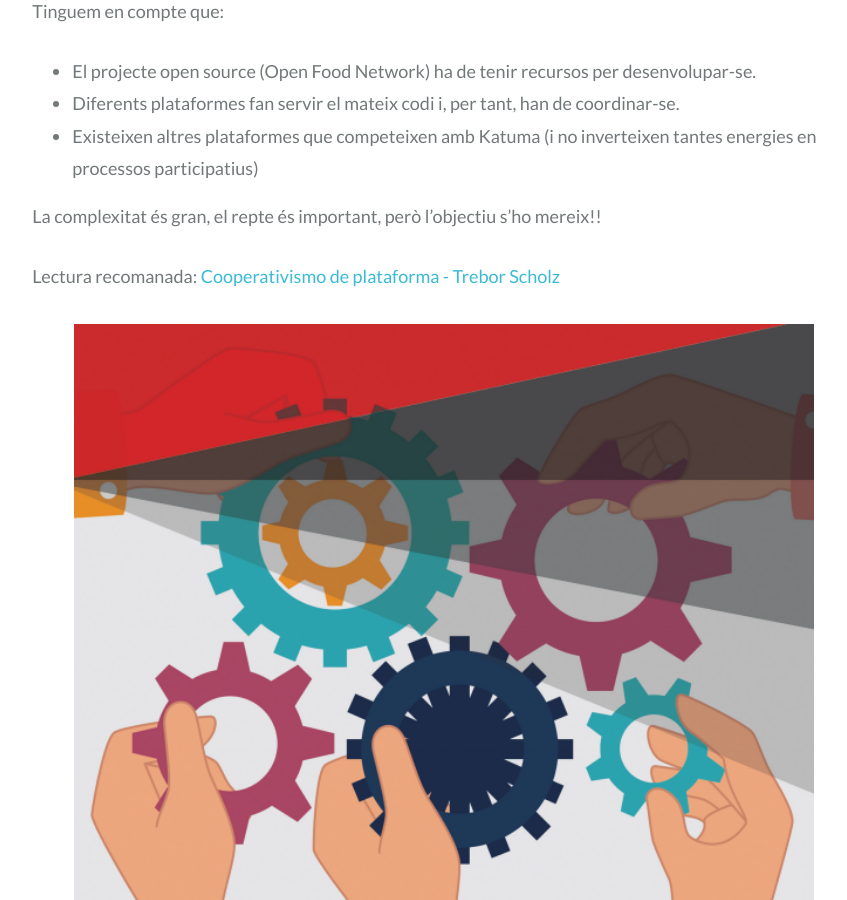
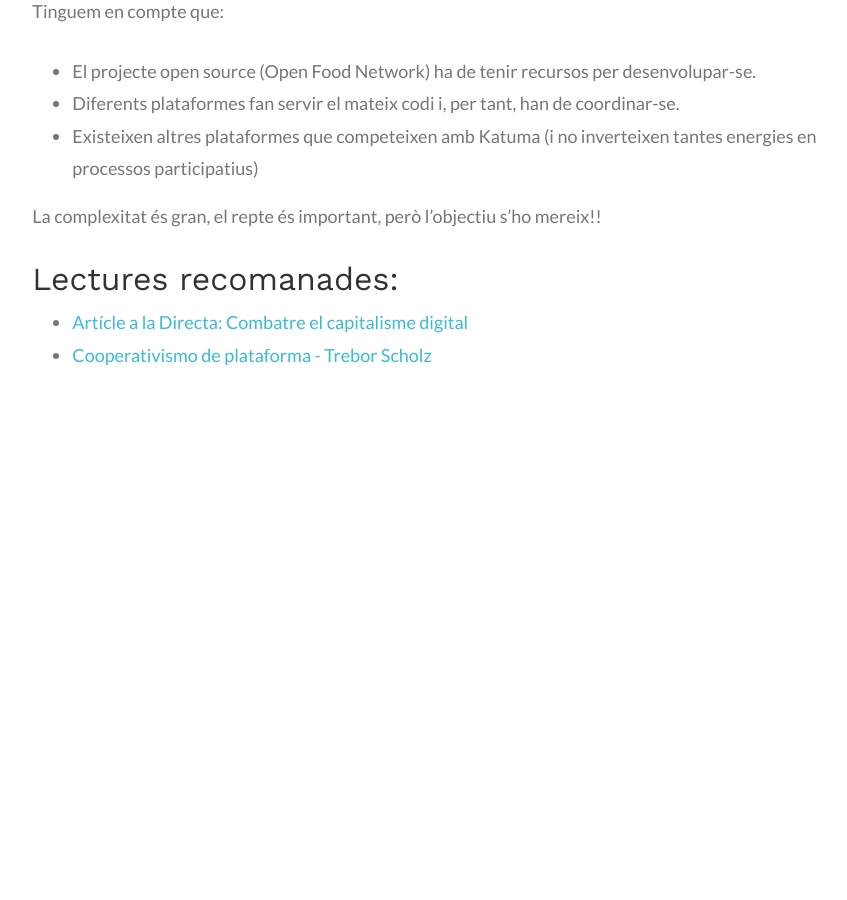
Before and after one commit to coopdevs/coopdevs-old-web, a Jekyll site: the page built from _posts/2018-07-23-cooperativisme-de-plataforma.md, in a window 1280 px wide and 900 px high, scrolled down 3766 px. Shown: the whole window, without its empty margins (196-1043 px from the left). Built offline with Jekyll 4.4.1, drawn with Linux system fonts in a browser that asks for light colours; after the commit the page ends 4201 px from its top, so only the background shows below that; some of the changed text lies outside the part shown.

Commit message:
change publish date, add link to la Directa, delete book image

```diff
--- a/_posts/2018-06-13-cooperativisme-de-plataforma.md
+++ b/_posts/2018-07-23-cooperativisme-de-plataforma.md
@@ -44,6 +44,8 @@ Tinguem en compte que:
 
 La complexitat és gran, el repte és important, però l’objectiu s’ho mereix!!
 
-Lectura recomanada: [Cooperativismo de plataforma - Trebor Scholz](http://nexe.coop/wp-content/uploads/2016/12/dimmons.net_wp-content_uploads_2016_05_maq_Trebor-Scholz_COOP_PreF.pdf)
+## Lectures recomanades:
 
-[![Esquema ecosistema Coopdevs](/assets/post_images/2018/cooperativismo_plataforma.png){:width="100%"}](http://nexe.coop/wp-content/uploads/2016/12/dimmons.net_wp-content_uploads_2016_05_maq_Trebor-Scholz_COOP_PreF.pdf)
+
+* [Artícle a la Directa: Combatre el capitalisme digital](https://directa.cat/combatre-el-capitalisme-digital/)
+* [Cooperativismo de plataforma - Trebor Scholz](http://nexe.coop/wp-content/uploads/2016/12/dimmons.net_wp-content_uploads_2016_05_maq_Trebor-Scholz_COOP_PreF.pdf)
```
Also changed, not shown: assets/post_images/2018/cooperativismo_plataforma.png (deleted).
